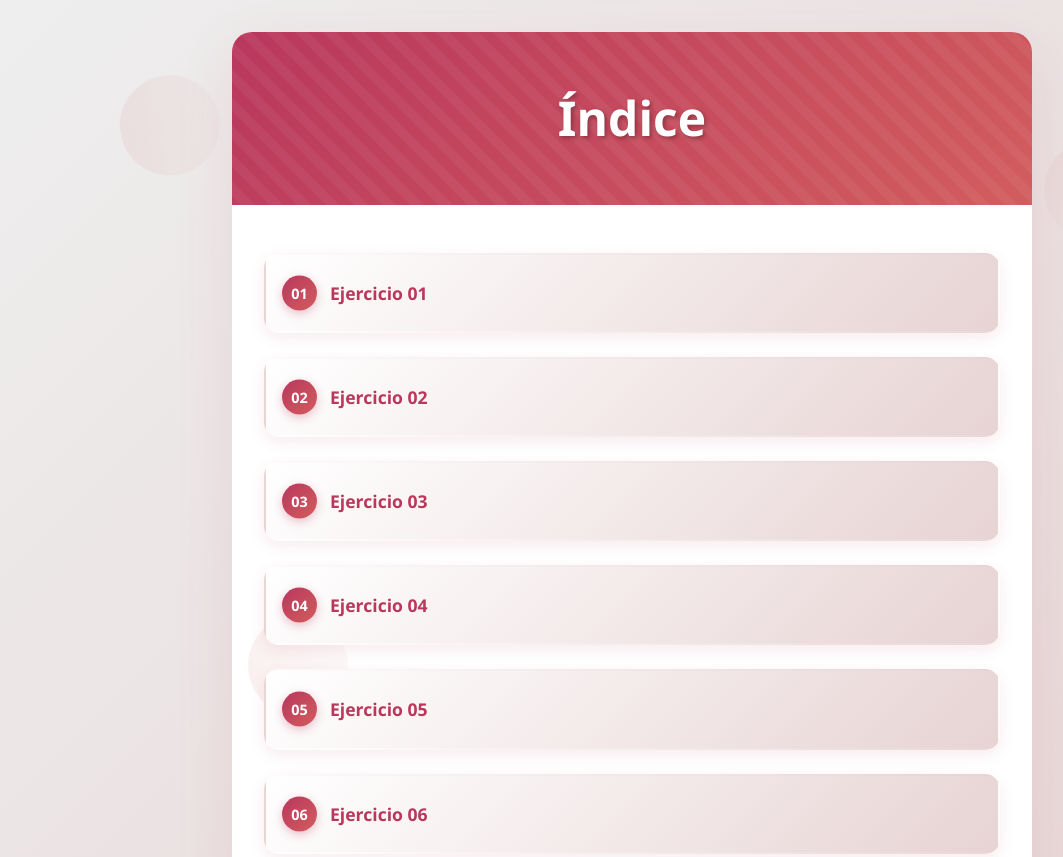
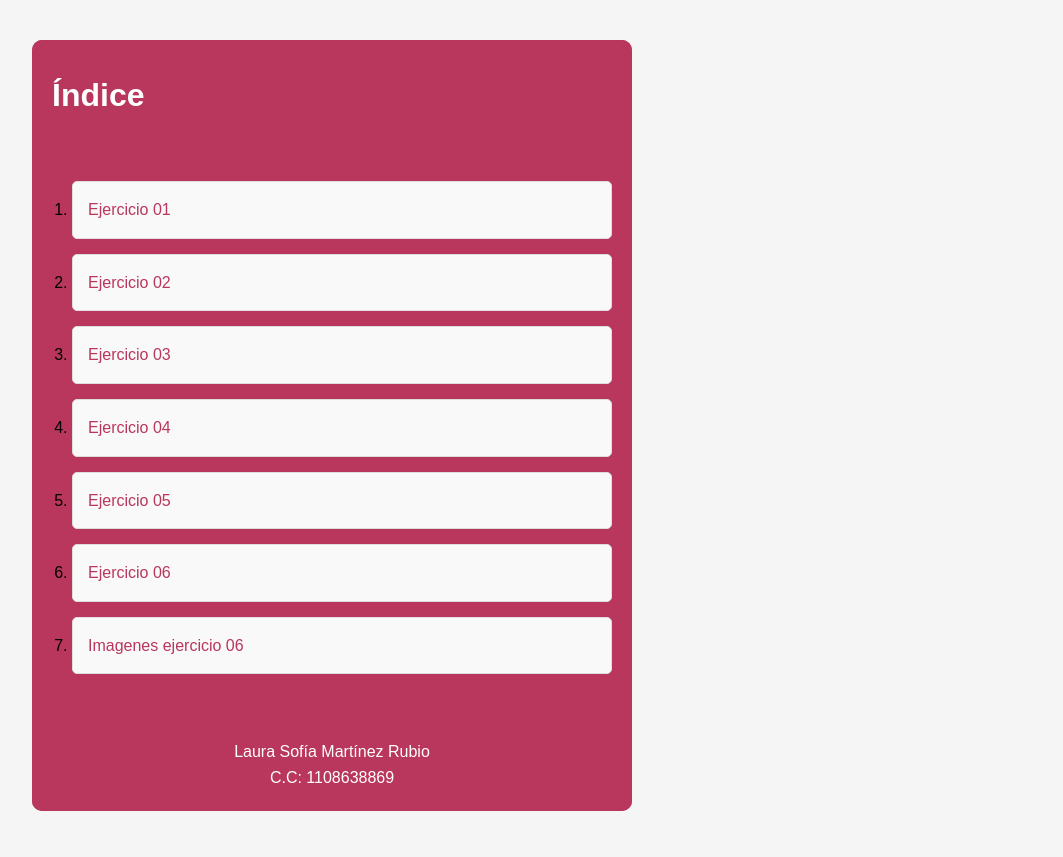
Before and after one commit to sofia2300/Ejercicio02-, a plain HTML site: page Index.html in a window 1280 px wide. Shown: the top 857 px of the page, without its empty margins (8-1071 px from the left). Drawn offline with Linux system fonts and the light colour scheme.

Commit message:
correcion index

```diff
--- a/CSS/index.css
+++ b/CSS/index.css
@@ -5,212 +5,60 @@
 }
 
 body {
-            font-family: 'Segoe UI', Tahoma, Geneva, Verdana, sans-serif;
-            background: linear-gradient(135deg, #EEEEEE 0%, #E7D3D3 100%);
-            min-height: 100vh;
-            padding: 2rem;
+    font-family: Arial, sans-serif;
+    background-color: #f5f5f5;
+    padding: 20px;
     line-height: 1.6;
 }
 
 .container {
-            max-width: 800px;
-            margin: 0 auto;
-            background: white;
-            border-radius: 20px;
-            box-shadow: 0 20px 60px rgba(185, 55, 93, 0.1);
-            overflow: hidden;
+    max-width: 600px;
+    margin: 20px;
+    background: #B9375D;
+    border-radius: 10px;
 }
 
 .header {
-            background: linear-gradient(135deg, #B9375D, #D25D5D);
-            padding: 3rem 2rem;
-            text-align: center;
-            position: relative;
-            overflow: hidden;
-        }
-
-        .header::before {
-            content: '';
-            position: absolute;
-            top: -50%;
-            left: -50%;
-            width: 200%;
-            height: 200%;
-            background: repeating-linear-gradient(
-                45deg,
-                transparent,
-                transparent 10px,
-                rgba(255,255,255,0.05) 10px,
-                rgba(255,255,255,0.05) 20px
-            );
-            animation: slide 20s linear infinite;
-        }
-
-        @keyframes slide {
-            0% { transform: translateX(-50px) translateY(-50px); }
-            100% { transform: translateX(0) translateY(0); }
+    background-color: #B9375D;
+    padding: 30px 20px;
+    text-align: left;
+    border-radius: 10px 10px 0 0;
 }
 
 h2 {
     color: white;
-            font-size: 3rem;
-            font-weight: 700;
-            text-shadow: 2px 2px 4px rgba(0,0,0,0.3);
-            position: relative;
-            z-index: 1;
+    font-size: 2rem;
+    font-weight: bold;
 }
 
 .content {
-            padding: 3rem 2rem;
+    padding: 30px 20px;
 }
 
 ol {
-            list-style: none;
-            counter-reset: exercise-counter;
+    list-style: decimal;
+    padding-left: 20px;
 }
 
 li {
-            counter-increment: exercise-counter;
-            margin-bottom: 1.5rem;
-            position: relative;
+    margin-bottom: 15px;
 }
 
 li a {
     display: block;
-            background: linear-gradient(135deg, white, #E7D3D3);
-            border: 2px solid transparent;
-            border-radius: 15px;
-            padding: 1.5rem 2rem 1.5rem 4rem;
+    background-color: #f9f9f9;
+    border: 1px solid #ddd;
+    border-radius: 5px;
+    padding: 15px;
     text-decoration: none;
     color: #B9375D;
-            font-weight: 600;
-            font-size: 1.1rem;
-            transition: all 0.3s ease;
-            box-shadow: 0 5px 15px rgba(185, 55, 93, 0.1);
-            position: relative;
-            overflow: hidden;
 }
 
-        li a::before {
-            content: counter(exercise-counter, decimal-leading-zero);
-            position: absolute;
-            left: 1rem;
-            top: 50%;
-            transform: translateY(-50%);
-            background: linear-gradient(135deg, #B9375D, #D25D5D);
-            color: white;
-            width: 35px;
-            height: 35px;
-            border-radius: 50%;
-            display: flex;
-            align-items: center;
-            justify-content: center;
-            font-weight: bold;
-            font-size: 0.9rem;
-            box-shadow: 0 3px 10px rgba(185, 55, 93, 0.3);
-        }
-
-        li a::after {
-            content: '';
-            position: absolute;
-            top: 0;
-            left: -100%;
-            width: 100%;
-            height: 100%;
-            background: linear-gradient(90deg, transparent, rgba(185, 55, 93, 0.1), transparent);
-            transition: left 0.5s ease;
-        }
-
-        li a:hover {
-            transform: translateX(10px);
-            border-color: #D25D5D;
-            box-shadow: 0 10px 30px rgba(185, 55, 93, 0.2);
-            background: linear-gradient(135deg, white, #E7D3D3);
-        }
-
-        li a:hover::after {
-            left: 100%;
-        }
-
-        li a:hover::before {
-            transform: translateY(-50%) scale(1.1);
-        }
-
-        li a:active {
-            transform: translateX(5px) scale(0.98);
-        }
 
 footer {
-            background: #B9375D;
-            padding: 2rem;
+    background-color: #B9375D;
+    padding: 20px;
     text-align: center;
-            margin-top: 2rem;
+    color: white;
+    border-radius: 0 0 10px 10px;
 }
-
-        footer p {
-            color: white;
-            font-size: 1rem;
-            font-weight: 500;
-            text-shadow: 1px 1px 2px rgba(0,0,0,0.3);
-            line-height: 1.4;
-        }
-
-        .decorative-element {
-            position: absolute;
-            width: 100px;
-            height: 100px;
-            border-radius: 50%;
-            background: linear-gradient(45deg, #D25D5D, #E7D3D3);
-            opacity: 0.1;
-            animation: float 6s ease-in-out infinite;
-        }
-
-        .decorative-element:nth-child(1) {
-            top: 10%;
-            left: 10%;
-            animation-delay: 0s;
-        }
-
-        .decorative-element:nth-child(2) {
-            top: 20%;
-            right: 10%;
-            animation-delay: 2s;
-        }
-
-        .decorative-element:nth-child(3) {
-            bottom: 10%;
-            left: 20%;
-            animation-delay: 4s;
-        }
-
-        @keyframes float {
-            0%, 100% { transform: translateY(0px) rotate(0deg); }
-            50% { transform: translateY(-20px) rotate(180deg); }
-        }
-
-        @media (max-width: 768px) {
-            body {
-                padding: 1rem;
-            }
-
-            .header {
-                padding: 2rem 1rem;
-            }
-
-            h2 {
-                font-size: 2rem;
-            }
-
-            .content {
-                padding: 2rem 1rem;
-            }
-
-            li a {
-                padding: 1.2rem 1.5rem 1.2rem 3.5rem;
-                font-size: 1rem;
-            }
-
-            li a:hover {
-                transform: translateX(5px);
-            }
-        }
```
Lines whose indentation alone changed are shown as unchanged.
